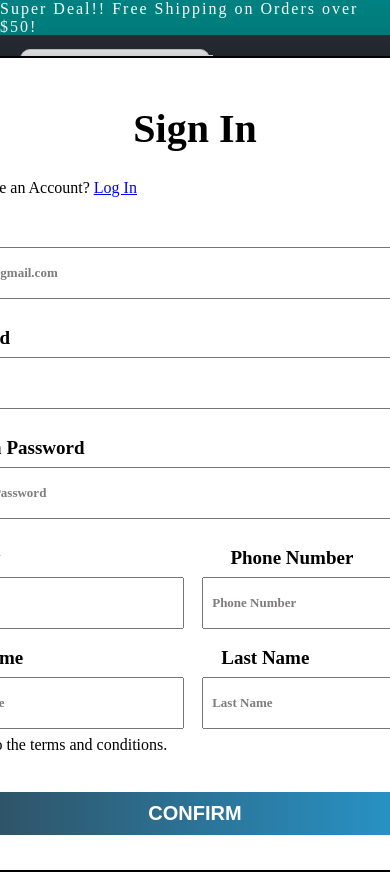
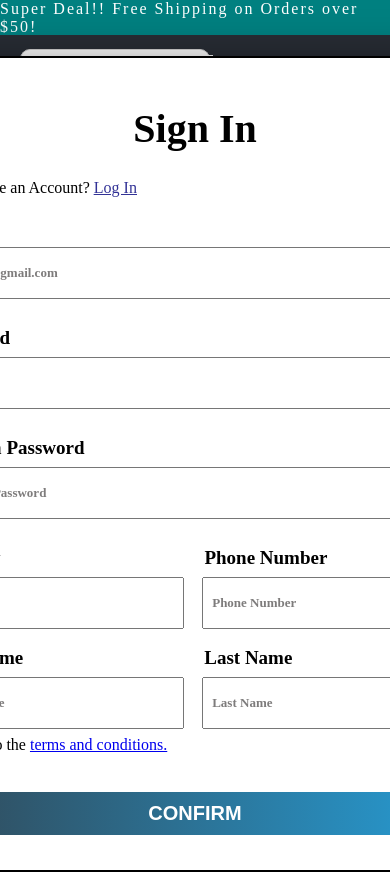
Before and after one commit to Droudou1/Shop, a React (Vite) app in the folder shop/: page /signin in a window 390 px wide. Shown: the top 872 px of the page. Built offline with nearby package versions, Linux system fonts and the light colour scheme.

Commit message:
small changes and fixes

```diff
--- a/shop/src/components/Signin-page.jsx
+++ b/shop/src/components/Signin-page.jsx
@@ -203,7 +203,7 @@ export default function Signin({handlepage}) {
         </div>
         <label className="agree-label">
           <input onChange={handleinputs} name="checked" checked={userinformation.checked} className="checkbox" type="checkbox"></input>
-          <p className="agreement">I agree to the terms and conditions.</p>
+          <p className="agreement">I agree to the <Link className='t-lnk' to='/terms'>terms and conditions.</Link></p>
         </label>
         <button onClick={handleconfirm} className="confirm-btn">Confirm</button>
         {error()}
--- a/shop/src/css/Products.css
+++ b/shop/src/css/Products.css
@@ -189,7 +189,7 @@
     grid-template-columns:repeat(2,130px);
   }
   .filter-container{
-    margin-left: 20px;
+    margin-left: 50px;
   }
   .filter-btn{
     display: flex;
--- a/shop/src/css/Signin.css
+++ b/shop/src/css/Signin.css
@@ -73,14 +73,14 @@
 }
 .pnumber{
   top:300px;
-  right:79px;
+  right:105px;
 }
 .first-name{
   top:400px;
 }
 .last-name{
   top:400px;
-  right:123px;
+  right:140px;
 }
 .passicon{
   color:black;
@@ -133,6 +133,10 @@
   left: 5;
   position:absolute;
   font-size:40px;
+  transition:0.2s;
+}
+.back-home:hover{
+  opacity:0.6;
 }
 .account-created{
   padding:20px;
@@ -208,9 +212,19 @@
   transform:translateY(-20px);
 }
 .login-link{
-  color:blue;
+  color:rgb(50, 50, 150);
   text-decoration:underline;
   cursor:pointer;
+  transition:0.2s;
+}
+.login-link:hover{
+  opacity:0.7;
+}
+.t-lnk{
+  transition:0.2s;
+}
+.t-lnk:hover{
+  opacity:0.7;
 }
 
 
--- a/shop/src/css/about.css
+++ b/shop/src/css/about.css
@@ -53,13 +53,15 @@ h2{
   .about-txt-gapped {
     font-size: 19px;
   }
-
-  .bar {
-    display: block; /* Show the bars on larger screens */
-  }
   .about-txt,
   .about-txt-gapped,
   h2{
     margin-left: 0;
   }
 }
+
+@media screen and (min-width: 1480px){
+  .bar{
+    display:block;
+  }
+}
```
